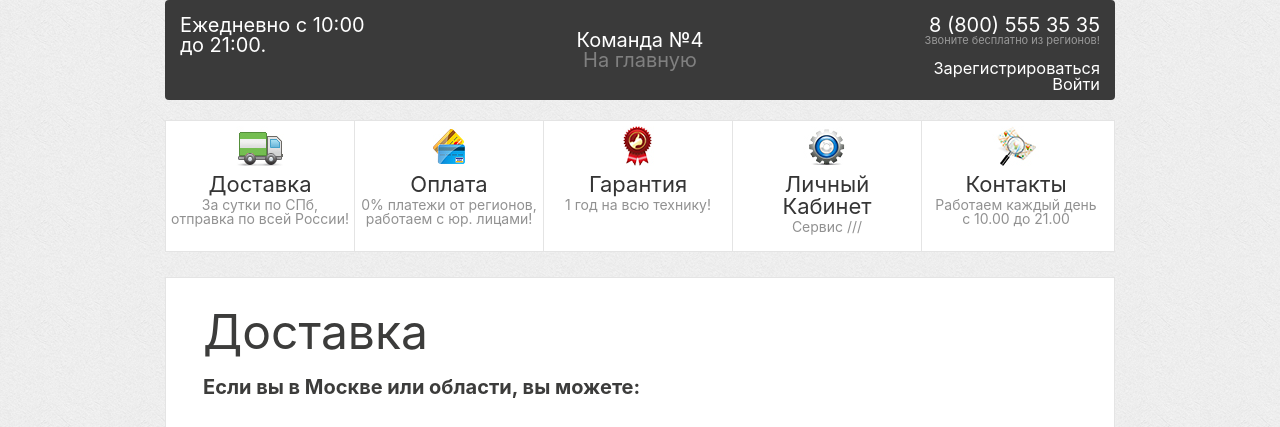
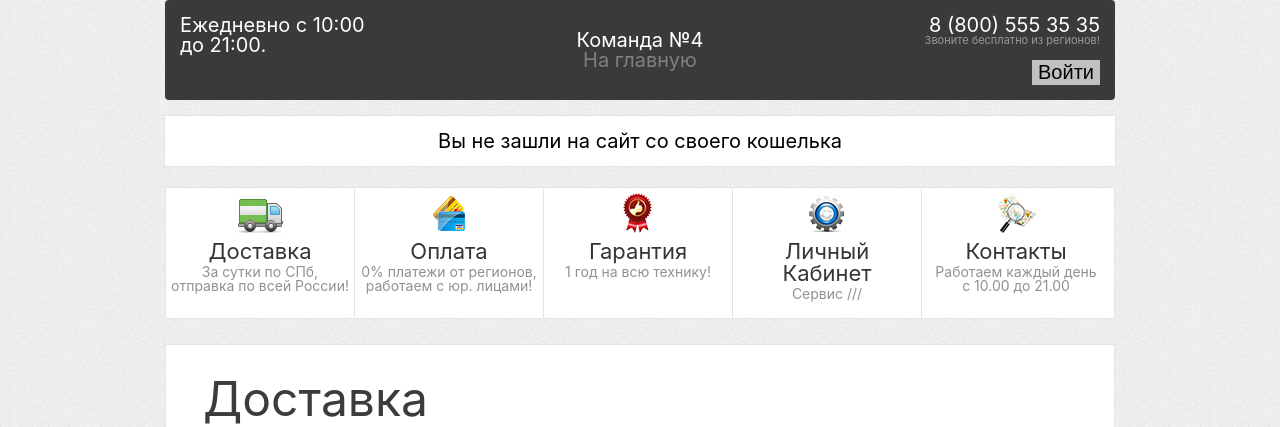
Before and after one commit to AA122AA/Escrow_site, a Django app: template DjangoFiles/Shop/templates/Shop/dostavka.html in a window 1280 px wide. Shown: the top 427 px of the page. Run offline with Django 3.2, Linux system fonts and the light colour scheme; the template is opened without the code that fills it, so the values that code supplies are empty; parts of the project's set-up code (start-up, migrations or seed data) failed here and were passed over.

Commit message:
Update dostavka.html

```diff
--- a/DjangoFiles/Shop/templates/Shop/dostavka.html
+++ b/DjangoFiles/Shop/templates/Shop/dostavka.html
@@ -31,14 +31,14 @@
 			</span>
 			<br>
 			<div class="guest_login">
-				<h3><a href={% url 'registr' %}>Зарегистрироваться</a></h3>
-				<h3><a href={% url 'login' %}>Войти</a></h3>
-			</div>
-			<div class="user_login">
-				<h3><a href="">Выйти</a></h3>
+				<h3><button id="login_but">Войти</button></h3>
 			</div>
 		</div>
 	</div>
+</div>
+
+<div class="account_info">
+	<p class="address_account">Вы не зашли на сайт со своего кошелька</p>
 </div>
 
 <header class="header">
```
